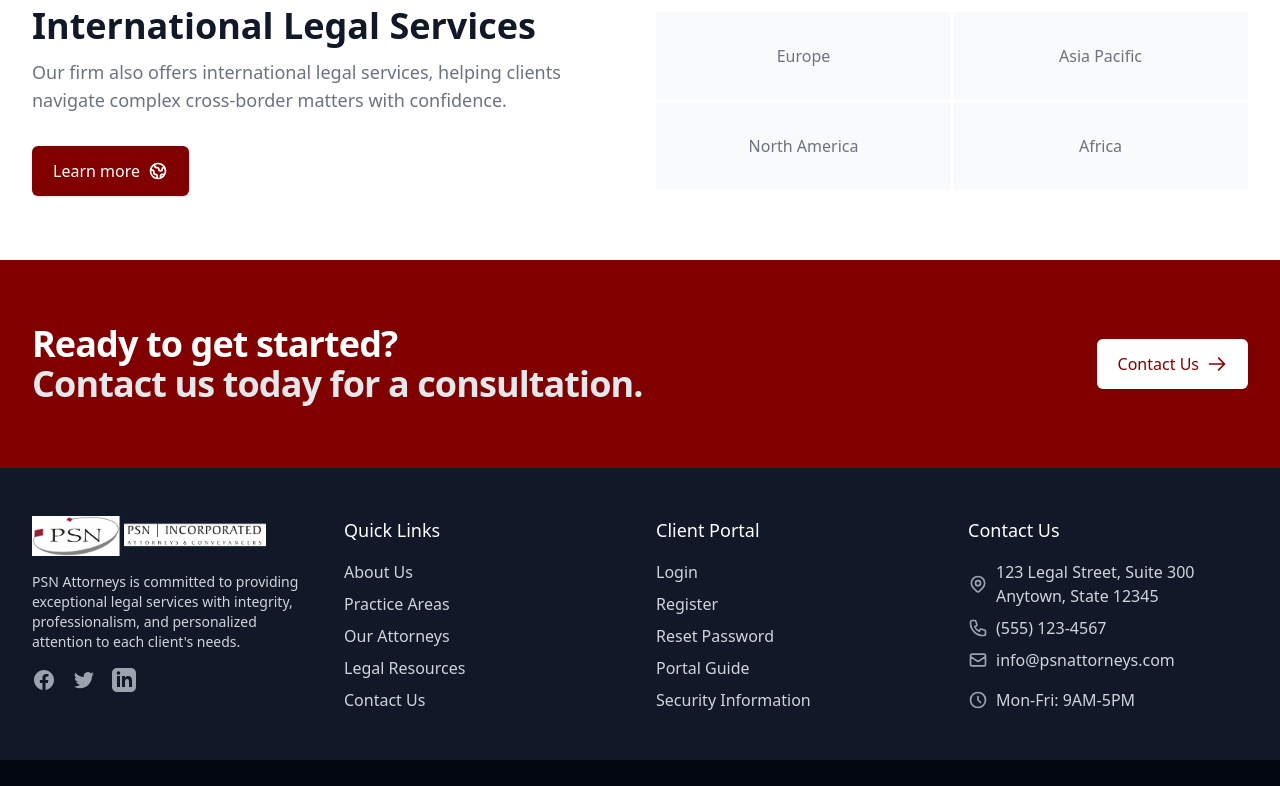
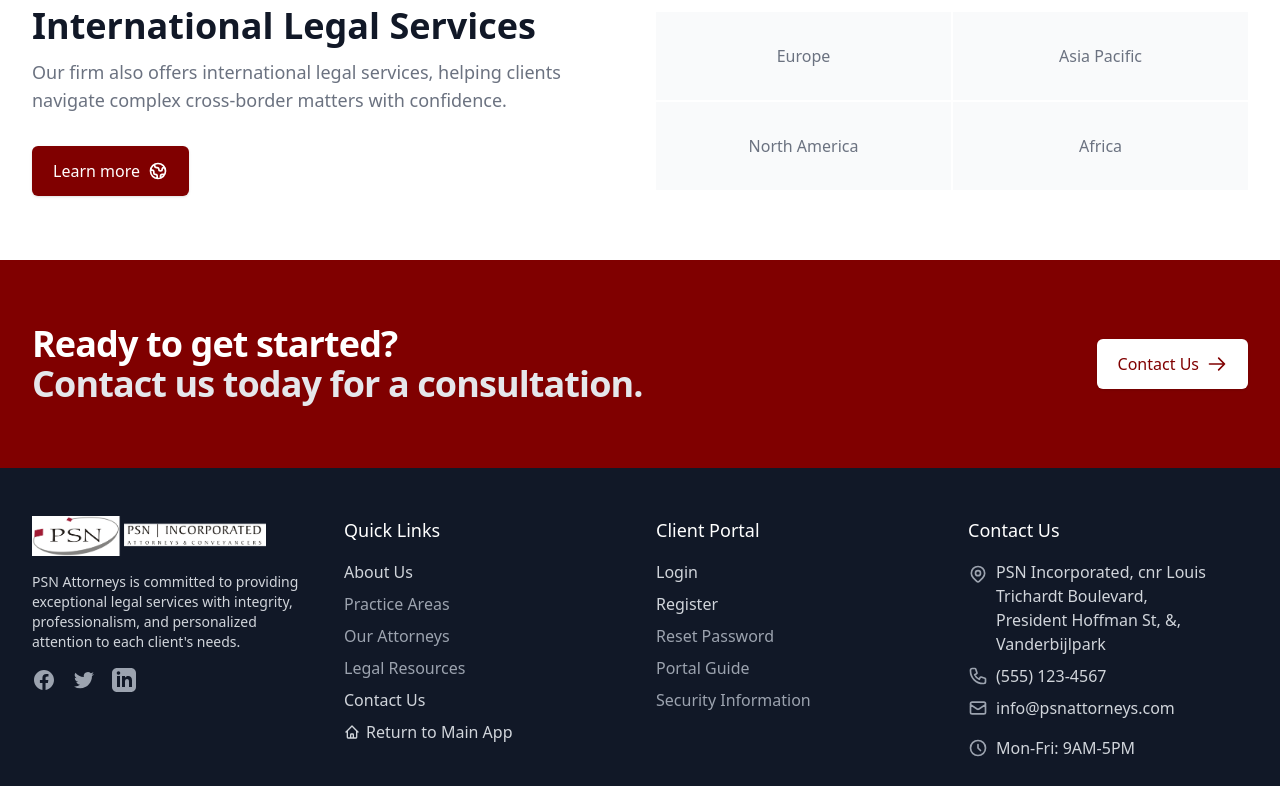
Before and after one commit to Doc012/psn-prototypes, a React (Vite) app: page /client-portal/services in a window 1280 px wide. Shown: the part 2000-2786 px from the top of the page. Built offline with nearby package versions, Linux system fonts and the light colour scheme.

Commit message:
Public layout

```diff
--- a/src/prototypes/ClientPortal/components/common/Footer.jsx
+++ b/src/prototypes/ClientPortal/components/common/Footer.jsx
@@ -1,5 +1,6 @@
 import React from 'react';
 import { Link } from 'react-router-dom';
+import { HiOutlineHome } from 'react-icons/hi';
 import logoImage from '../../../../assets/PSN-removebg-preview.png';
 
 const Footer = () => {
@@ -57,6 +58,12 @@ const Footer = () => {
                 <li>
                   <Link to="/contact" className="text-gray-300 hover:text-white transition-colors duration-300">Contact Us</Link>
                 </li>
+                <li>
+                  <a href="/" className="text-gray-300 hover:text-white transition-colors duration-300 flex items-center">
+                    <HiOutlineHome className="h-4 w-4 mr-1" />
+                    Return to Main App
+                  </a>
+                </li>
               </ul>
             </div>
 
@@ -86,13 +93,15 @@ const Footer = () => {
             <div>
               <h3 className="text-lg font-medium text-white mb-4">Contact Us</h3>
               <address className="not-italic text-gray-300">
-                <p className="flex items-center mb-2">
-                  <svg className="h-5 w-5 mr-2 text-gray-400" fill="none" stroke="currentColor" viewBox="0 0 24 24" xmlns="http://www.w3.org/2000/svg">
+                <p className="flex items-start mb-2">
+                  <svg className="h-5 w-5 mr-2 text-gray-400 mt-1 flex-shrink-0" fill="none" stroke="currentColor" viewBox="0 0 24 24" xmlns="http://www.w3.org/2000/svg">
                     <path strokeLinecap="round" strokeLinejoin="round" strokeWidth={2} d="M17.657 16.657L13.414 20.9a1.998 1.998 0 01-2.827 0l-4.244-4.243a8 8 0 1111.314 0z" />
                     <path strokeLinecap="round" strokeLinejoin="round" strokeWidth={2} d="M15 11a3 3 0 11-6 0 3 3 0 016 0z" />
                   </svg>
-                  123 Legal Street, Suite 300<br />
-                  Anytown, State 12345
+                  <span>
+                    PSN Chambers, cnr Louis Trichardt Boulevard,<br />
+                    President Hoffman St, &, Vanderbijlpark
+                  </span>
                 </p>
                 <p className="flex items-center mb-2">
                   <svg className="h-5 w-5 mr-2 text-gray-400" fill="none" stroke="currentColor" viewBox="0 0 24 24" xmlns="http://www.w3.org/2000/svg">
@@ -123,10 +132,14 @@ const Footer = () => {
             <div className="mb-4 md:mb-0 text-sm text-gray-400">
               &copy; {new Date().getFullYear()} PSN Attorneys. All rights reserved.
             </div>
-            <div className="flex space-x-6 text-sm text-gray-400">
+            <div className="flex flex-wrap justify-center gap-4 text-sm text-gray-400">
               <Link to="/terms" className="hover:text-white transition-colors duration-300">Terms of Service</Link>
               <Link to="/privacy" className="hover:text-white transition-colors duration-300">Privacy Policy</Link>
               <Link to="/disclaimer" className="hover:text-white transition-colors duration-300">Legal Disclaimer</Link>
+              <a href="/" className="hover:text-white transition-colors duration-300 flex items-center">
+                <HiOutlineHome className="h-4 w-4 mr-1" />
+                Main App
+              </a>
             </div>
           </div>
         </div>
--- a/src/prototypes/ClientPortal/components/layouts/PublicLayout.jsx
+++ b/src/prototypes/ClientPortal/components/layouts/PublicLayout.jsx
@@ -1,10 +1,9 @@
 import React, { useState, useEffect } from 'react';
 import { Link, Outlet, useLocation } from 'react-router-dom';
-import { HiOutlineMenuAlt3, HiX } from 'react-icons/hi';
-// import Footer from './Footer'; // Assuming you have a Footer component
+import { HiOutlineMenuAlt3, HiX, HiOutlineHome } from 'react-icons/hi';
 import { motion, AnimatePresence } from 'framer-motion';
 import { useInView } from 'react-intersection-observer';
-import logoImage from '../../../../assets/PSN.png'; // Make sure this path is correct
+import logoImage from '../../../../assets/PSN.png';
 
 const PublicLayout = () => {
   const [mobileMenuOpen, setMobileMenuOpen] = useState(false);
@@ -159,6 +158,15 @@ const PublicLayout = () => {
                   <span className={`absolute h-0.5 bg-[#800000] left-0 right-0 bottom-0 transition-transform duration-300 ${isActive('faq') ? 'scale-x-100' : 'scale-x-0 hover:scale-x-75'}`} />
                 </Link>
 
+                {/* Add Return to Main App link */}
+                <a
+                  href="/"
+                  className="inline-flex items-center px-1 pt-1 text-sm font-medium transition-colors duration-300 relative text-gray-500 hover:text-gray-700"
+                >
+                  <HiOutlineHome className="mr-1 h-4 w-4" />
+                  Main App
+                  <span className={`absolute h-0.5 bg-[#800000] left-0 right-0 bottom-0 transition-transform duration-300 scale-x-0 hover:scale-x-75`} />
+                </a>
               </div>
             </div>
             <div className="hidden sm:ml-6 sm:flex sm:items-center space-x-3">
@@ -250,6 +258,18 @@ const PublicLayout = () => {
             >
               Services
             </Link>
+
+            {/* Add Return to Main App link for mobile */}
+            <a
+              href="/"
+              className="block pl-3 pr-4 py-2 border-l-4 text-base font-medium transition-all duration-300 border-transparent text-gray-500 hover:bg-gray-50 hover:border-gray-300 hover:text-gray-700"
+              onClick={() => setMobileMenuOpen(false)}
+            >
+              <div className="flex items-center">
+                <HiOutlineHome className="mr-2 h-5 w-5" />
+                Return to Main App
+              </div>
+            </a>
           </div>
         </div>
       </nav>
@@ -305,7 +325,8 @@ const PublicLayout = () => {
                   variants={fadeInUp}
                   whileHover={{ scale: 1.2, y: -3 }}
                   href="#"
-                  className="text-gray-400 hover:text-white transition-colors duration-300"
+                  className="text-gray-400 hover:text-gray-400 cursor-default"
+                  onClick={(e) => e.preventDefault()}
                 >
                   <span className="sr-only">Facebook</span>
                   <svg
@@ -325,7 +346,8 @@ const PublicLayout = () => {
                   variants={fadeInUp}
                   whileHover={{ scale: 1.2, y: -3 }}
                   href="#"
-                  className="text-gray-400 hover:text-white transition-colors duration-300"
+                  className="text-gray-400 hover:text-gray-400 cursor-default"
+                  onClick={(e) => e.preventDefault()}
                 >
                   <span className="sr-only">Twitter</span>
                   <svg
@@ -341,7 +363,8 @@ const PublicLayout = () => {
                   variants={fadeInUp}
                   whileHover={{ scale: 1.2, y: -3 }}
                   href="#"
-                  className="text-gray-400 hover:text-white transition-colors duration-300"
+                  className="text-gray-400 hover:text-gray-400 cursor-default"
+                  onClick={(e) => e.preventDefault()}
                 >
                   <span className="sr-only">LinkedIn</span>
                   <svg
@@ -373,48 +396,60 @@ const PublicLayout = () => {
               <motion.ul variants={staggerContainer} className="space-y-2">
                 <motion.li variants={fadeInUp}>
                   <Link
-                    to="/about"
+                    to={getPath('about')}
                     className="text-gray-300 hover:text-white transition-colors duration-300 inline-block"
                   >
                     About Us
                   </Link>
                 </motion.li>
                 <motion.li variants={fadeInUp}>
-                  <Link
-                    to="/practice-areas"
-                    className="text-gray-300 hover:text-white transition-colors duration-300 inline-block"
+                  <a
+                    href="#"
+                    className="text-gray-400 hover:text-gray-400 cursor-default inline-block"
+                    onClick={(e) => e.preventDefault()}
                   >
                     Practice Areas
-                  </Link>
+                  </a>
+                </motion.li>
+                <motion.li variants={fadeInUp}>
+                  <a
+                    href="#"
+                    className="text-gray-400 hover:text-gray-400 cursor-default inline-block"
+                    onClick={(e) => e.preventDefault()}
+                  >
+                    Our Attorneys
+                  </a>
+                </motion.li>
+                <motion.li variants={fadeInUp}>
+                  <a
+                    href="#"
+                    className="text-gray-400 hover:text-gray-400 cursor-default inline-block"
+                    onClick={(e) => e.preventDefault()}
+                  >
+                    Legal Resources
+                  </a>
                 </motion.li>
                 <motion.li variants={fadeInUp}>
                   <Link
-                    to="/attorneys"
-                    className="text-gray-300 hover:text-white transition-colors duration-300 inline-block"
-                  >
-                    Our Attorneys
-                  </Link>
-                </motion.li>
-                <motion.li variants={fadeInUp}>
-                  <Link
-                    to="/resources"
-                    className="text-gray-300 hover:text-white transition-colors duration-300 inline-block"
-                  >
-                    Legal Resources
-                  </Link>
-                </motion.li>
-                <motion.li variants={fadeInUp}>
-                  <Link
-                    to="/contact"
+                    to={getPath('contact')}
                     className="text-gray-300 hover:text-white transition-colors duration-300 inline-block"
                   >
                     Contact Us
                   </Link>
                 </motion.li>
+                <motion.li variants={fadeInUp}>
+                  <a
+                    href="/"
+                    className="text-gray-300 hover:text-white transition-colors duration-300 inline-flex items-center"
+                  >
+                    <HiOutlineHome className="mr-1.5 h-4 w-4" />
+                    Return to Main App
+                  </a>
+                </motion.li>
               </motion.ul>
             </motion.div>
 
-            {/* Portal Links */}
+            {/* Portal Links - with inactive links */}
             <motion.div
               ref={portalLinksRef}
               initial="hidden"
@@ -427,7 +462,7 @@ const PublicLayout = () => {
               <motion.ul variants={staggerContainer} className="space-y-2">
                 <motion.li variants={fadeInUp}>
                   <Link
-                    to="/login"
+                    to={getPath('login')}
                     className="text-gray-300 hover:text-white transition-colors duration-300 inline-block"
                   >
                     Login
@@ -435,35 +470,38 @@ const PublicLayout = () => {
                 </motion.li>
                 <motion.li variants={fadeInUp}>
                   <Link
-                    to="/register"
+                    to={getPath('register')}
                     className="text-gray-300 hover:text-white transition-colors duration-300 inline-block"
                   >
                     Register
                   </Link>
                 </motion.li>
                 <motion.li variants={fadeInUp}>
-                  <Link
-                    to="/forgot-password"
-                    className="text-gray-300 hover:text-white transition-colors duration-300 inline-block"
+                  <a
+                    href="#"
+                    className="text-gray-400 hover:text-gray-400 cursor-default inline-block"
+                    onClick={(e) => e.preventDefault()}
                   >
                     Reset Password
-                  </Link>
+                  </a>
                 </motion.li>
                 <motion.li variants={fadeInUp}>
-                  <Link
-                    to="/portal-guide"
-                    className="text-gray-300 hover:text-white transition-colors duration-300 inline-block"
+                  <a
+                    href="#"
+                    className="text-gray-400 hover:text-gray-400 cursor-default inline-block"
+                    onClick={(e) => e.preventDefault()}
                   >
                     Portal Guide
-                  </Link>
+                  </a>
                 </motion.li>
                 <motion.li variants={fadeInUp}>
-                  <Link
-                    to="/security"
-                    className="text-gray-300 hover:text-white transition-colors duration-300 inline-block"
+                  <a
+                    href="#"
+                    className="text-gray-400 hover:text-gray-400 cursor-default inline-block"
+                    onClick={(e) => e.preventDefault()}
                   >
                     Security Information
-                  </Link>
+                  </a>
                 </motion.li>
               </motion.ul>
             </motion.div>
@@ -479,9 +517,9 @@ const PublicLayout = () => {
                 Contact Us
               </motion.h3>
               <motion.address variants={staggerContainer} className="not-italic text-gray-300">
-                <motion.p variants={fadeInUp} className="flex items-center mb-2">
+                <motion.p variants={fadeInUp} className="flex items-start mb-2">
                   <svg
-                    className="h-5 w-5 mr-2 text-gray-400"
+                    className="h-5 w-5 mr-2 text-gray-400 mt-1 flex-shrink-0"
                     fill="none"
                     stroke="currentColor"
                     viewBox="0 0 24 24"
@@ -500,9 +538,10 @@ const PublicLayout = () => {
                       d="M15 11a3 3 0 11-6 0 3 3 0 016 0z"
                     />
                   </svg>
-                  123 Legal Street, Suite 300
-                  <br />
-                  Anytown, State 12345
+                  <span>
+                    PSN Incorporated, cnr Louis Trichardt Boulevard,<br />
+                    President Hoffman St, &, Vanderbijlpark
+                  </span>
                 </motion.p>
                 <motion.p variants={fadeInUp} className="flex items-center mb-2">
                   <svg
@@ -572,30 +611,42 @@ const PublicLayout = () => {
             <motion.div variants={fadeInUp} className="mb-4 md:mb-0 text-sm text-gray-400">
               &copy; {new Date().getFullYear()} PSN Attorneys. All rights reserved.
             </motion.div>
-            <motion.div variants={staggerContainer} className="flex space-x-6 text-sm text-gray-400">
+            <motion.div variants={staggerContainer} className="flex flex-wrap justify-center space-x-4 space-y-0 text-sm text-gray-400">
               <motion.div variants={fadeInUp} whileHover={{ y: -2 }}>
-                <Link
-                  to="/terms"
-                  className="hover:text-white transition-colors duration-300"
+                <a
+                  href="#"
+                  className="text-gray-400 hover:text-gray-400 cursor-default"
+                  onClick={(e) => e.preventDefault()}
                 >
                   Terms of Service
-                </Link>
+                </a>
               </motion.div>
               <motion.div variants={fadeInUp} whileHover={{ y: -2 }}>
-                <Link
-                  to="/privacy"
-                  className="hover:text-white transition-colors duration-300"
+                <a
+                  href="#"
+                  className="text-gray-400 hover:text-gray-400 cursor-default"
+                  onClick={(e) => e.preventDefault()}
                 >
                   Privacy Policy
-                </Link>
+                </a>
               </motion.div>
               <motion.div variants={fadeInUp} whileHover={{ y: -2 }}>
-                <Link
-                  to="/disclaimer"
-                  className="hover:text-white transition-colors duration-300"
+                <a
+                  href="#"
+                  className="text-gray-400 hover:text-gray-400 cursor-default"
+                  onClick={(e) => e.preventDefault()}
                 >
                   Legal Disclaimer
-                </Link>
+                </a>
+              </motion.div>
+              <motion.div variants={fadeInUp} whileHover={{ y: -2 }}>
+                <a
+                  href="/"
+                  className="hover:text-white transition-colors duration-300 inline-flex items-center"
+                >
+                  <HiOutlineHome className="mr-1 h-4 w-4" />
+                  Main App
+                </a>
               </motion.div>
             </motion.div>
           </div>
--- a/src/prototypes/ClientPortal/pages/public/ContactPage.jsx
+++ b/src/prototypes/ClientPortal/pages/public/ContactPage.jsx
@@ -329,11 +329,10 @@ const ContactPage = () => {
 
               <div className="mt-5 pt-5 border-t border-gray-100">
                 <motion.a
-                  href="https://calendly.com/psnattorneys/consultation"
-                  target="_blank"
-                  rel="noopener noreferrer"
+                  href="#"
                   className="text-sm text-[#800000] hover:text-[#600000] font-medium flex items-center"
                   whileHover={{ x: 3 }}
+                  onClick={(e) => e.preventDefault()}
                 >
                   <svg xmlns="http://www.w3.org/2000/svg" className="h-4 w-4 mr-2" fill="none" viewBox="0 0 24 24" stroke="currentColor">
                     <path strokeLinecap="round" strokeLinejoin="round" strokeWidth={2} d="M8 7V3m8 4V3m-9 8h10M5 21h14a2 2 0 002-2V7a2 2 0 00-2-2H5a2 2 0 00-2 2v12a2 2 0 002 2z" />
@@ -354,20 +353,19 @@ const ContactPage = () => {
               </div>
               <h3 className="mt-4 text-xl font-medium text-gray-900">Office</h3>
               <address className="mt-4 not-italic text-gray-500">
-                <p className="text-lg font-semibold">Sandton Office</p>
+                <p className="text-lg font-semibold">PSN Incorporated</p>
                 <div className="mt-2 space-y-1 text-sm">
                   <motion.p whileHover={{ x: 3 }} className="flex items-center">
                     <HiOutlineOfficeBuilding className="mr-2 h-4 w-4 text-gray-400" />
-                    <span>123 Main Street</span>
+                    <span>cnr Louis Trichardt Boulevard,</span>
                   </motion.p>
-                  <p>Sandton, Johannesburg</p>
-                  <p>2196, South Africa</p>
+                  <p>President Hoffman St, &, Vanderbijlpark</p>
                 </div>
               </address>
 
               <div className="mt-5 pt-5 border-t border-gray-100">
                 <motion.a
-                  href="https://maps.google.com/?q=Sandton,Johannesburg"
+                  href="https://maps.google.com/?q=PSN+Incorporated+Vanderbijlpark"
                   target="_blank"
                   rel="noopener noreferrer"
                   className="text-sm text-[#800000] hover:text-[#600000] font-medium flex items-center"
@@ -789,7 +787,7 @@ const ContactPage = () => {
               scrolling="no"
               marginHeight="0"
               marginWidth="0"
-              src="https://www.google.com/maps/embed?pb=!1m18!1m12!1m3!1d3578.765557288491!2d28.049600315443!3d-26.235712983411367!2m3!1f0!2f0!3f0!3m2!1i1024!2i768!4f13.1!3m3!1m2!1s0x1e9506a4bd51bb07%3A0xd37ef5d3fca738c7!2sSandton%2C%20Johannesburg%2C%20South%20Africa!5e0!3m2!1sen!2sus!4v1621509700664!5m2!1sen!2sus"
+              src="https://www.google.com/maps/embed?pb=!1m18!1m12!1m3!1d3558.2635496911396!2d27.830966!3d-26.897377!2m3!1f0!2f0!3f0!3m2!1i1024!2i768!4f13.1!3m3!1m2!1s0x1e9459ee789fb5b7%3A0x69fffa7b84cbaf9b!2sVanderbijlpark%2C%20South%20Africa!5e0!3m2!1sen!2sus!4v1623456789012!5m2!1sen!2sus"
               style={{ filter: 'grayscale(1) contrast(1.2) opacity(0.9)' }}
             ></iframe>
 
@@ -797,9 +795,9 @@ const ContactPage = () => {
             <div className="absolute bottom-8 left-8 lg:left-auto lg:right-8 max-w-sm bg-white rounded-lg shadow-xl p-6 border-l-4 border-[#800000]">
               <h3 className="text-lg font-bold text-gray-900">PSN Attorneys</h3>
               <address className="mt-3 not-italic text-gray-600">
-                <p>123 Main Street</p>
-                <p>Sandton, Johannesburg</p>
-                <p>2196, South Africa</p>
+                <p>PSN Incorporated</p>
+                <p>cnr Louis Trichardt Boulevard,</p>
+                <p>President Hoffman St, &, Vanderbijlpark</p>
               </address>
               <div className="mt-4 space-y-2">
                 <div className="flex items-center">
@@ -813,7 +811,7 @@ const ContactPage = () => {
               </div>
               <div className="mt-6">
                 <a
-                  href="https://maps.google.com/?q=Sandton,Johannesburg"
+                  href="https://maps.google.com/?q=PSN+Incorporated+Vanderbijlpark"
                   target="_blank"
                   rel="noopener noreferrer"
                   className="inline-flex items-center px-4 py-2 border border-transparent text-sm font-medium rounded-md shadow-sm text-white bg-[#800000] hover:bg-[#600000]"
```
Also changed, not shown: src/prototypes/ClientPortal/pages/public/ServicesPage.jsx (+14 -12 lines).
